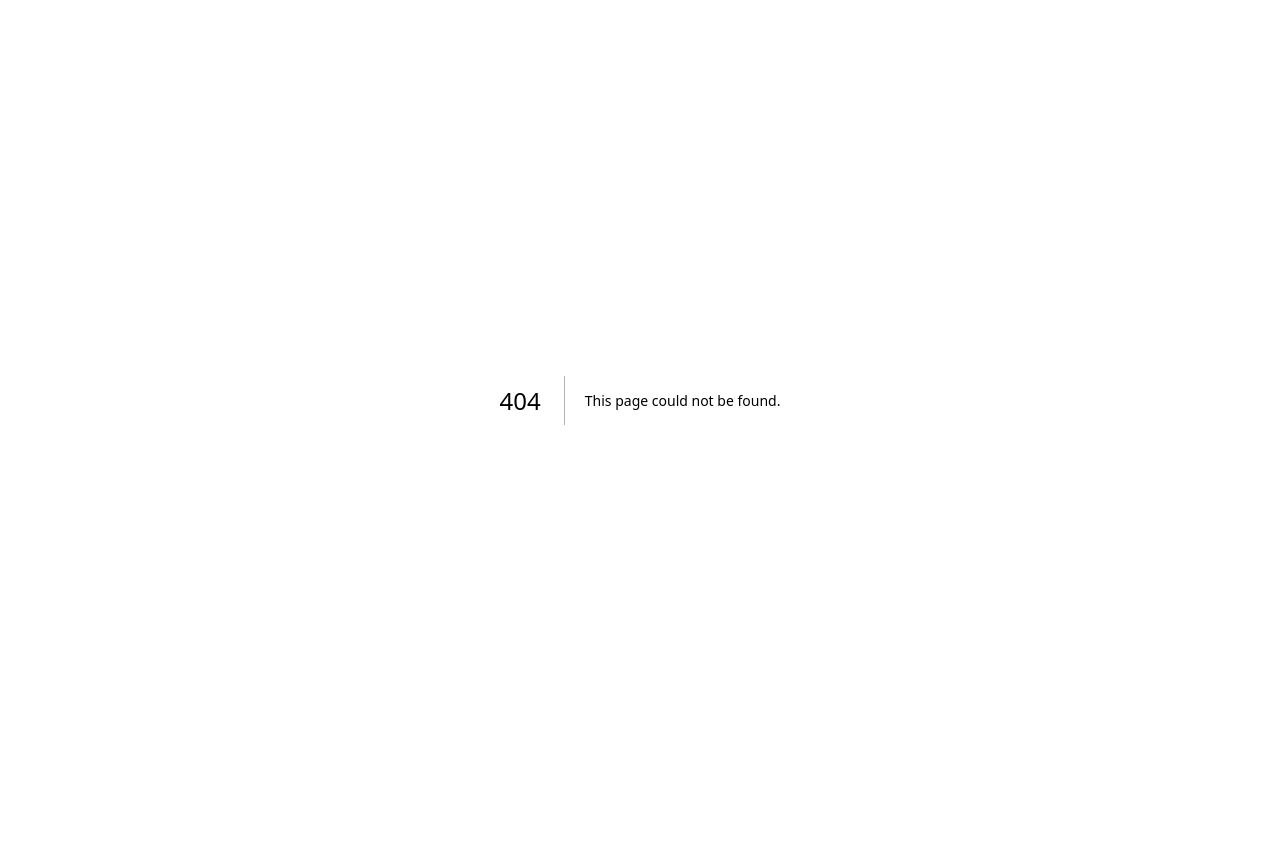
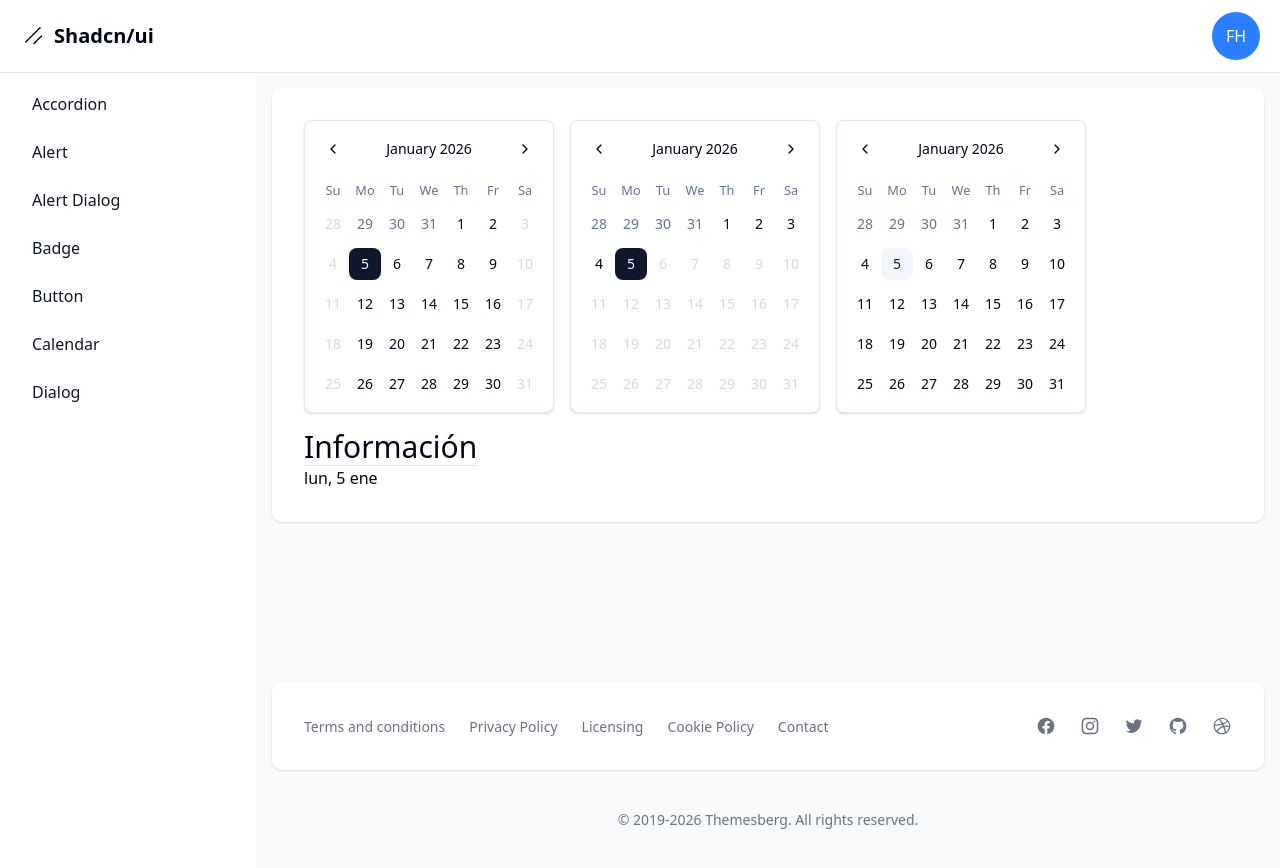
Before and after one commit to dieginin/curso_shadcn, a Next.js app: page /dashboard/calendar in a window 1280 px wide. Before the commit this address had no page. Before the commit the page ends 800 px from the top, so only its background shows below. Built offline with nearby package versions, Linux system fonts and the light colour scheme.

Commit message:
feat: add Calendar component and integrate into the dashboard layout

```diff
--- /dev/null
+++ b/app/dashboard/calendar/page.tsx
@@ -0,0 +1,42 @@
+"use client"
+
+import { Calendar } from "@/components/ui/calendar"
+import type { DateRange } from "react-day-picker"
+import { useState } from "react"
+
+export default function Page() {
+  const [date, setDate] = useState<Date | undefined>(new Date())
+  const [datesRange, setDatesRange] = useState<DateRange | undefined>()
+
+  const smallDate = date?.toLocaleDateString("es-ES", {
+    weekday: "short",
+    month: "short",
+    day: "numeric",
+  })
+
+  return (
+    <div className='flex flex-col gap-4 sm:flex-wrap sm:flex-row'>
+      <Calendar
+        mode='single'
+        selected={date}
+        onSelect={setDate}
+        className='border rounded-md shadow-sm'
+        disabled={date => date.getDay() === 0 || date.getDay() === 6}
+      />
+      <Calendar
+        mode='single'
+        selected={date}
+        onSelect={setDate}
+        className='border rounded-md shadow-sm'
+        disabled={date => date > new Date()}
+      />
+      <Calendar mode='range' selected={datesRange} onSelect={setDatesRange} className='border rounded-md shadow-sm' />
+
+      <div>
+        <h1 className='text-3xl'>Información</h1>
+        <div className='border-b'></div>
+        <p>{smallDate}</p>
+      </div>
+    </div>
+  )
+}
--- a/app/dashboard/layout.tsx
+++ b/app/dashboard/layout.tsx
@@ -10,6 +10,7 @@
   { name: "alert dialog", href: "alert-dialog" },
   { name: "dialog", href: "dialog" },
   { name: "badge", href: "badge" },
+  { name: "calendar", href: "calendar" },
 ].sort((a, b) => a.name.localeCompare(b.name))
 
 export default function DashboardLayout({ children }: { children: React.ReactNode }) {
--- /dev/null
+++ b/components/ui/calendar.tsx
@@ -0,0 +1,220 @@
+"use client"
+
+import * as React from "react"
+import {
+  ChevronDownIcon,
+  ChevronLeftIcon,
+  ChevronRightIcon,
+} from "lucide-react"
+import {
+  DayPicker,
+  getDefaultClassNames,
+  type DayButton,
+} from "react-day-picker"
+
+import { cn } from "@/lib/utils"
+import { Button, buttonVariants } from "@/components/ui/button"
+
+function Calendar({
+  className,
+  classNames,
+  showOutsideDays = true,
+  captionLayout = "label",
+  buttonVariant = "ghost",
+  formatters,
+  components,
+  ...props
+}: React.ComponentProps<typeof DayPicker> & {
+  buttonVariant?: React.ComponentProps<typeof Button>["variant"]
+}) {
+  const defaultClassNames = getDefaultClassNames()
+
+  return (
+    <DayPicker
+      showOutsideDays={showOutsideDays}
+      className={cn(
+        "bg-background group/calendar p-3 [--cell-size:--spacing(8)] [[data-slot=card-content]_&]:bg-transparent [[data-slot=popover-content]_&]:bg-transparent",
+        String.raw`rtl:**:[.rdp-button\_next>svg]:rotate-180`,
+        String.raw`rtl:**:[.rdp-button\_previous>svg]:rotate-180`,
+        className
+      )}
+      captionLayout={captionLayout}
+      formatters={{
+        formatMonthDropdown: (date) =>
+          date.toLocaleString("default", { month: "short" }),
+        ...formatters,
+      }}
+      classNames={{
+        root: cn("w-fit", defaultClassNames.root),
+        months: cn(
+          "flex gap-4 flex-col md:flex-row relative",
+          defaultClassNames.months
+        ),
+        month: cn("flex flex-col w-full gap-4", defaultClassNames.month),
+        nav: cn(
+          "flex items-center gap-1 w-full absolute top-0 inset-x-0 justify-between",
+          defaultClassNames.nav
+        ),
+        button_previous: cn(
+          buttonVariants({ variant: buttonVariant }),
+          "size-(--cell-size) aria-disabled:opacity-50 p-0 select-none",
+          defaultClassNames.button_previous
+        ),
+        button_next: cn(
+          buttonVariants({ variant: buttonVariant }),
+          "size-(--cell-size) aria-disabled:opacity-50 p-0 select-none",
+          defaultClassNames.button_next
+        ),
+        month_caption: cn(
+          "flex items-center justify-center h-(--cell-size) w-full px-(--cell-size)",
+          defaultClassNames.month_caption
+        ),
+        dropdowns: cn(
+          "w-full flex items-center text-sm font-medium justify-center h-(--cell-size) gap-1.5",
+          defaultClassNames.dropdowns
+        ),
+        dropdown_root: cn(
+          "relative has-focus:border-ring border border-input shadow-xs has-focus:ring-ring/50 has-focus:ring-[3px] rounded-md",
+          defaultClassNames.dropdown_root
+        ),
+        dropdown: cn(
+          "absolute bg-popover inset-0 opacity-0",
+          defaultClassNames.dropdown
+        ),
+        caption_label: cn(
+          "select-none font-medium",
+          captionLayout === "label"
+            ? "text-sm"
+            : "rounded-md pl-2 pr-1 flex items-center gap-1 text-sm h-8 [&>svg]:text-muted-foreground [&>svg]:size-3.5",
+          defaultClassNames.caption_label
+        ),
+        table: "w-full border-collapse",
+        weekdays: cn("flex", defaultClassNames.weekdays),
+        weekday: cn(
+          "text-muted-foreground rounded-md flex-1 font-normal text-[0.8rem] select-none",
+          defaultClassNames.weekday
+        ),
+        week: cn("flex w-full mt-2", defaultClassNames.week),
+        week_number_header: cn(
+          "select-none w-(--cell-size)",
+          defaultClassNames.week_number_header
+        ),
+        week_number: cn(
+          "text-[0.8rem] select-none text-muted-foreground",
+          defaultClassNames.week_number
+        ),
+        day: cn(
+          "relative w-full h-full p-0 text-center [&:last-child[data-selected=true]_button]:rounded-r-md group/day aspect-square select-none",
+          props.showWeekNumber
+            ? "[&:nth-child(2)[data-selected=true]_button]:rounded-l-md"
+            : "[&:first-child[data-selected=true]_button]:rounded-l-md",
+          defaultClassNames.day
+        ),
+        range_start: cn(
+          "rounded-l-md bg-accent",
+          defaultClassNames.range_start
+        ),
+        range_middle: cn("rounded-none", defaultClassNames.range_middle),
+        range_end: cn("rounded-r-md bg-accent", defaultClassNames.range_end),
+        today: cn(
+          "bg-accent text-accent-foreground rounded-md data-[selected=true]:rounded-none",
+          defaultClassNames.today
+        ),
+        outside: cn(
+          "text-muted-foreground aria-selected:text-muted-foreground",
+          defaultClassNames.outside
+        ),
+        disabled: cn(
+          "text-muted-foreground opacity-50",
+          defaultClassNames.disabled
+        ),
+        hidden: cn("invisible", defaultClassNames.hidden),
+        ...classNames,
+      }}
+      components={{
+        Root: ({ className, rootRef, ...props }) => {
+          return (
+            <div
+              data-slot="calendar"
+              ref={rootRef}
+              className={cn(className)}
+              {...props}
+            />
+          )
+        },
+        Chevron: ({ className, orientation, ...props }) => {
+          if (orientation === "left") {
+            return (
+              <ChevronLeftIcon className={cn("size-4", className)} {...props} />
+            )
+          }
+
+          if (orientation === "right") {
+            return (
+              <ChevronRightIcon
+                className={cn("size-4", className)}
+                {...props}
+              />
+            )
+          }
+
+          return (
+            <ChevronDownIcon className={cn("size-4", className)} {...props} />
+          )
+        },
+        DayButton: CalendarDayButton,
+        WeekNumber: ({ children, ...props }) => {
+          return (
+            <td {...props}>
+              <div className="flex size-(--cell-size) items-center justify-center text-center">
+                {children}
+              </div>
+            </td>
+          )
+        },
+        ...components,
+      }}
+      {...props}
+    />
+  )
+}
+
+function CalendarDayButton({
+  className,
+  day,
+  modifiers,
+  ...props
+}: React.ComponentProps<typeof DayButton>) {
+  const defaultClassNames = getDefaultClassNames()
+
+  const ref = React.useRef<HTMLButtonElement>(null)
+  React.useEffect(() => {
+    if (modifiers.focused) ref.current?.focus()
+  }, [modifiers.focused])
+
+  return (
+    <Button
+      ref={ref}
+      variant="ghost"
+      size="icon"
+      data-day={day.date.toLocaleDateString()}
+      data-selected-single={
+        modifiers.selected &&
+        !modifiers.range_start &&
+        !modifiers.range_end &&
+        !modifiers.range_middle
+      }
+      data-range-start={modifiers.range_start}
+      data-range-end={modifiers.range_end}
+      data-range-middle={modifiers.range_middle}
+      className={cn(
+        "data-[selected-single=true]:bg-primary data-[selected-single=true]:text-primary-foreground data-[range-middle=true]:bg-accent data-[range-middle=true]:text-accent-foreground data-[range-start=true]:bg-primary data-[range-start=true]:text-primary-foreground data-[range-end=true]:bg-primary data-[range-end=true]:text-primary-foreground group-data-[focused=true]/day:border-ring group-data-[focused=true]/day:ring-ring/50 dark:hover:text-accent-foreground flex aspect-square size-auto w-full min-w-(--cell-size) flex-col gap-1 leading-none font-normal group-data-[focused=true]/day:relative group-data-[focused=true]/day:z-10 group-data-[focused=true]/day:ring-[3px] data-[range-end=true]:rounded-md data-[range-end=true]:rounded-r-md data-[range-middle=true]:rounded-none data-[range-start=true]:rounded-md data-[range-start=true]:rounded-l-md [&>span]:text-xs [&>span]:opacity-70",
+        defaultClassNames.day,
+        className
+      )}
+      {...props}
+    />
+  )
+}
+
+export { Calendar, CalendarDayButton }
--- a/package.json
+++ b/package.json
@@ -16,9 +16,11 @@
     "@radix-ui/react-slot": "^1.2.4",
     "class-variance-authority": "^0.7.1",
     "clsx": "^2.1.1",
+    "date-fns": "^4.1.0",
     "lucide-react": "^0.562.0",
     "next": "16.1.1",
     "react": "19.2.3",
+    "react-day-picker": "^9.13.0",
     "react-dom": "19.2.3",
     "tailwind-merge": "^3.4.0"
   },
```
Also changed, not shown: 1 other file (tests, documents, lock files or other folders).
